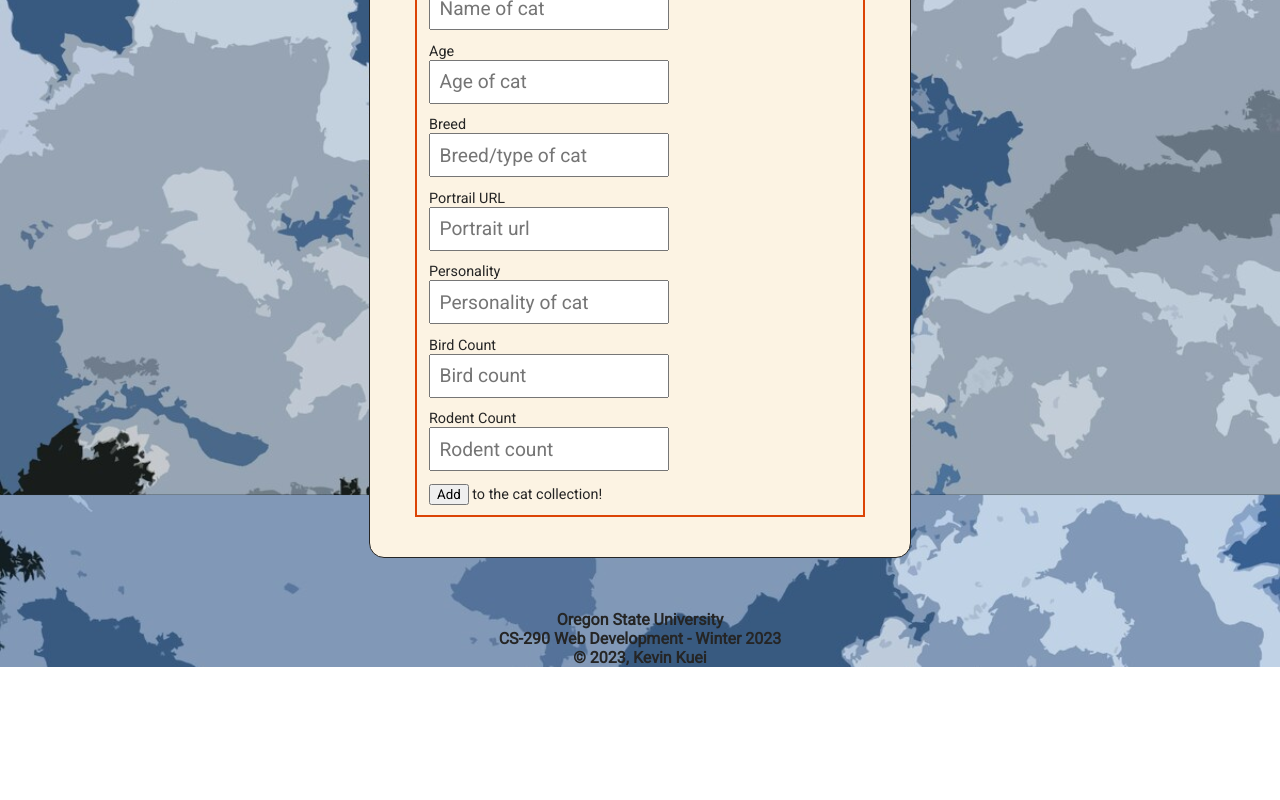
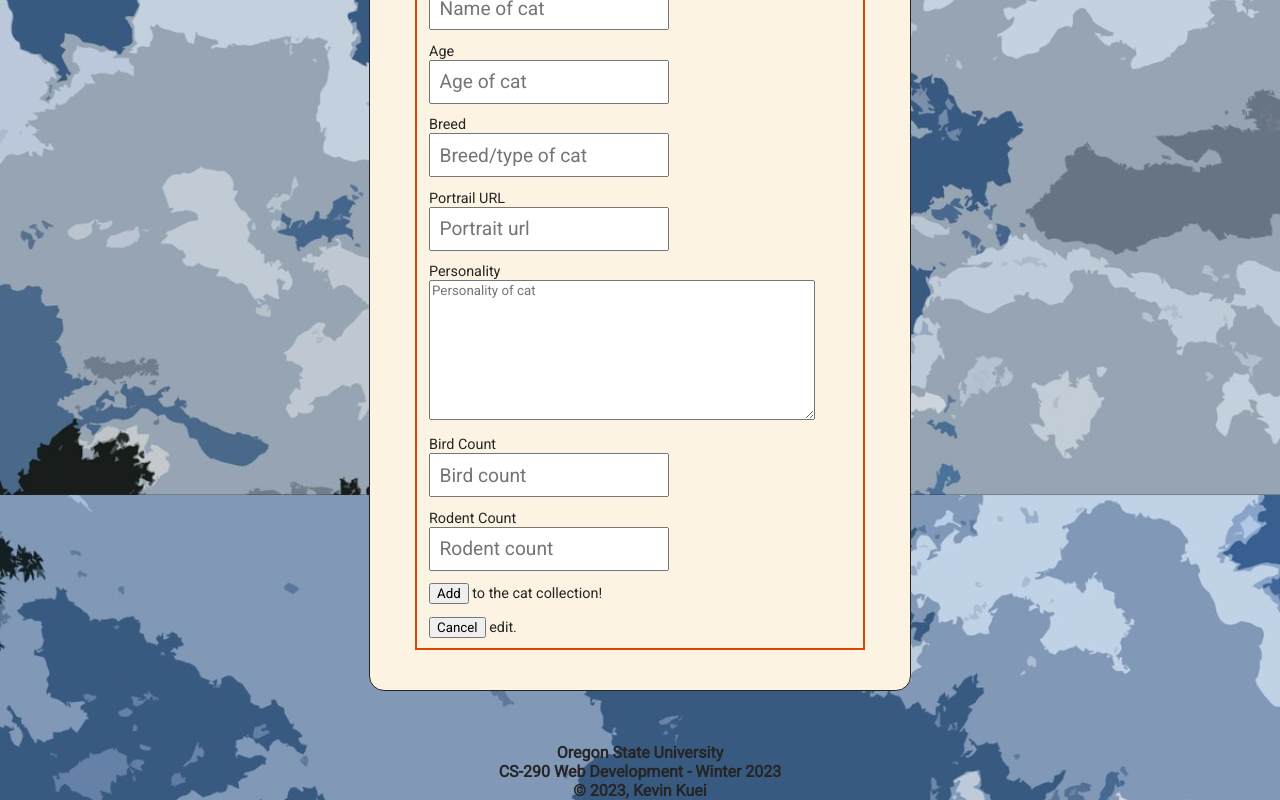
Before and after one commit to kckuei/webdev-project, a React (Create React App) app in the folder frontend/: page /cats/create in a window 1280 px wide. Shown: the part 465-1265 px from the top of the page. Before the commit the page ends 1132 px from the top, so only its background shows below. Built offline with nearby package versions, Linux system fonts and the light colour scheme.

Commit message:
add doc link

```diff
--- a/frontend/src/pages/AddCatPage.js
+++ b/frontend/src/pages/AddCatPage.js
@@ -3,6 +3,7 @@ import { useNavigate } from "react-router-dom";
 
 export const AddCatPage = () => {
 
+    // Use state for saving new cat info.
     const [name, setName] = useState('');
     const [age, setAge] = useState('');
     const [breed, setBreed] = useState('');
@@ -13,10 +14,16 @@ export const AddCatPage = () => {
 
     const redirect = useNavigate();
 
+    // Aggregate the new cat info and POST it to the CREATE route.
     const addCat = async () => {
         const newCat = {
-            name, age, breed, portraitUrl,
-            personality, birdCount, rodentCount
+            name,
+            age,
+            breed,
+            portraitUrl,
+            personality,
+            birdCount,
+            rodentCount
         };
         const response = await fetch('/cats', {
             method: 'post',
@@ -74,7 +81,7 @@ export const AddCatPage = () => {
                             id="portrailUrl" />
 
                         <label for="personality">Personality</label>
-                        <input
+                        <textarea
                             type="text"
                             placeholder="Personality of cat"
                             value={personality}
@@ -104,6 +111,13 @@ export const AddCatPage = () => {
                                 id="submit">
                                 Add
                             </button> to the cat collection!</label>
+
+                        <label for="cancel">
+                            <button
+                                onClick={() => { redirect("/cats") }}
+                                id="cancel">
+                                Cancel
+                            </button> edit.</label>
                     </fieldset>
                 </form>
             </article>
--- a/frontend/src/pages/CatPage.js
+++ b/frontend/src/pages/CatPage.js
@@ -1,5 +1,5 @@
 import { React, useState, useEffect } from 'react';
-import { useNavigate } from 'react-router-dom';
+import { useNavigate, Link } from 'react-router-dom';
 import CatList from '../components/CatList.js';
 
 function CatPage({ setCatForEditing }) {
@@ -47,6 +47,7 @@ function CatPage({ setCatForEditing }) {
         <>
             <h2>List of Cats</h2>
             <p>Paragraph about this page.</p>
+            <p><Link to="/cats/create" >Add a Cat</Link></p>
             <CatList
                 cats={cats}
                 onEdit={onEditCat}
--- a/frontend/src/pages/EditCatPage.js
+++ b/frontend/src/pages/EditCatPage.js
@@ -3,6 +3,9 @@ import { useNavigate } from "react-router-dom";
 
 export const EditCatPage = ({ catForEditing }) => {
 
+    // Use state for saving cat edit updates.
+    // Initialize state to the hoisted catForEditing values.
+    // Inputs will be updated on click.
     const [name, setName] = useState(catForEditing.name);
     const [age, setAge] = useState(catForEditing.age);
     const [breed, setBreed] = useState(catForEditing.breed);
@@ -13,6 +16,7 @@ export const EditCatPage = ({ catForEditing }) => {
 
     const redirect = useNavigate();
 
+    // Aggregates the edited states and PUTS it to the UPDATE route.
     const editCat = async () => {
         const response = await fetch(`/cats/${catForEditing._id}`, {
             method: 'PUT',
@@ -35,10 +39,6 @@ export const EditCatPage = ({ catForEditing }) => {
             alert(`Document not edited. Status: ${response.status}. ${errMessage.Error}`);
         }
         redirect("/cats");
-    }
-
-    const cancelEdit = async () => {
-        redirect("/cats")
     }
 
     return (
@@ -107,7 +107,7 @@ export const EditCatPage = ({ catForEditing }) => {
 
                         <label for="cancel">
                             <button
-                                onClick={cancelEdit}
+                                onClick={() => { redirect("/cats") }}
                                 id="cancel">
                                 Cancel
                             </button> edit.</label>
```
